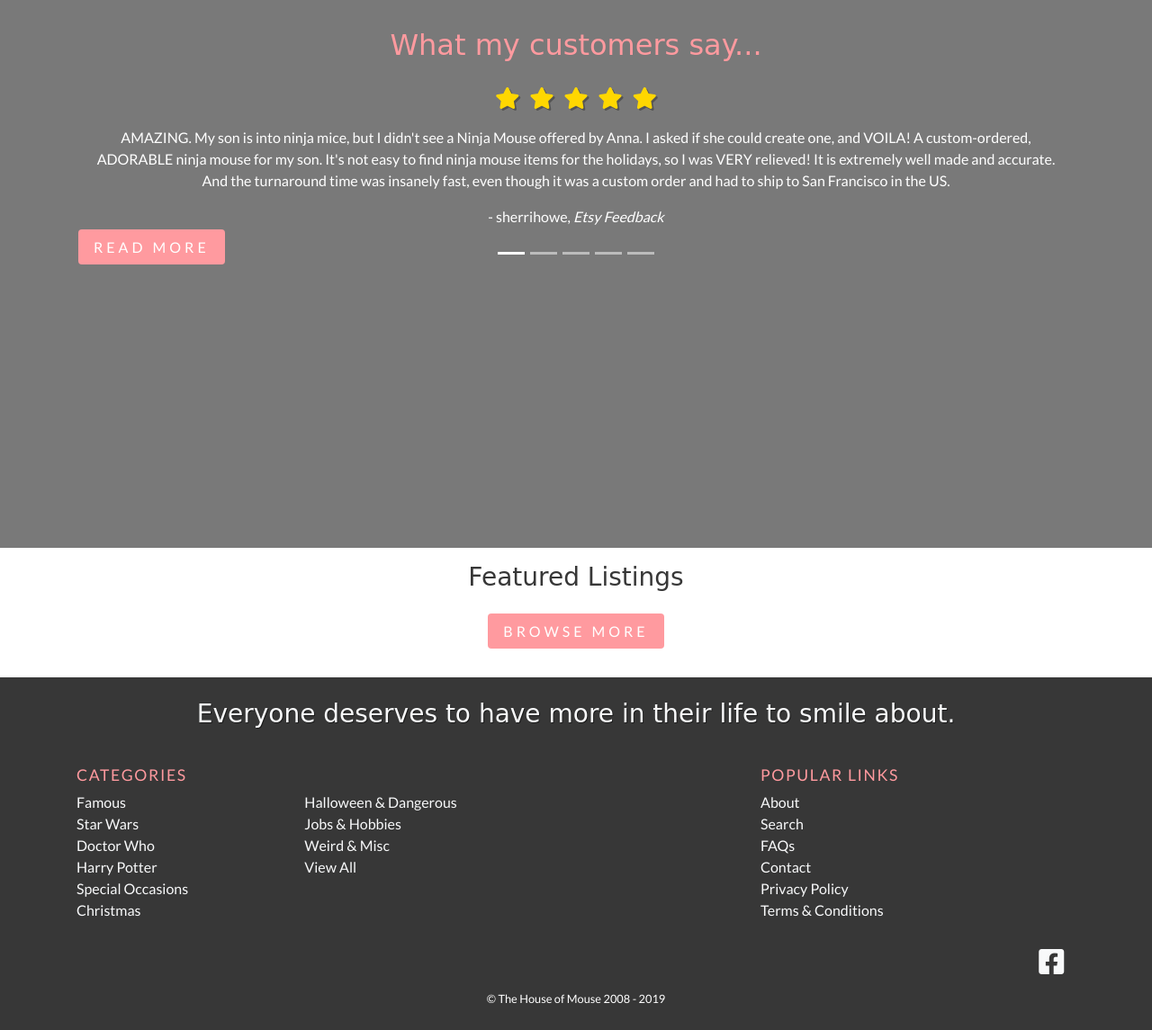
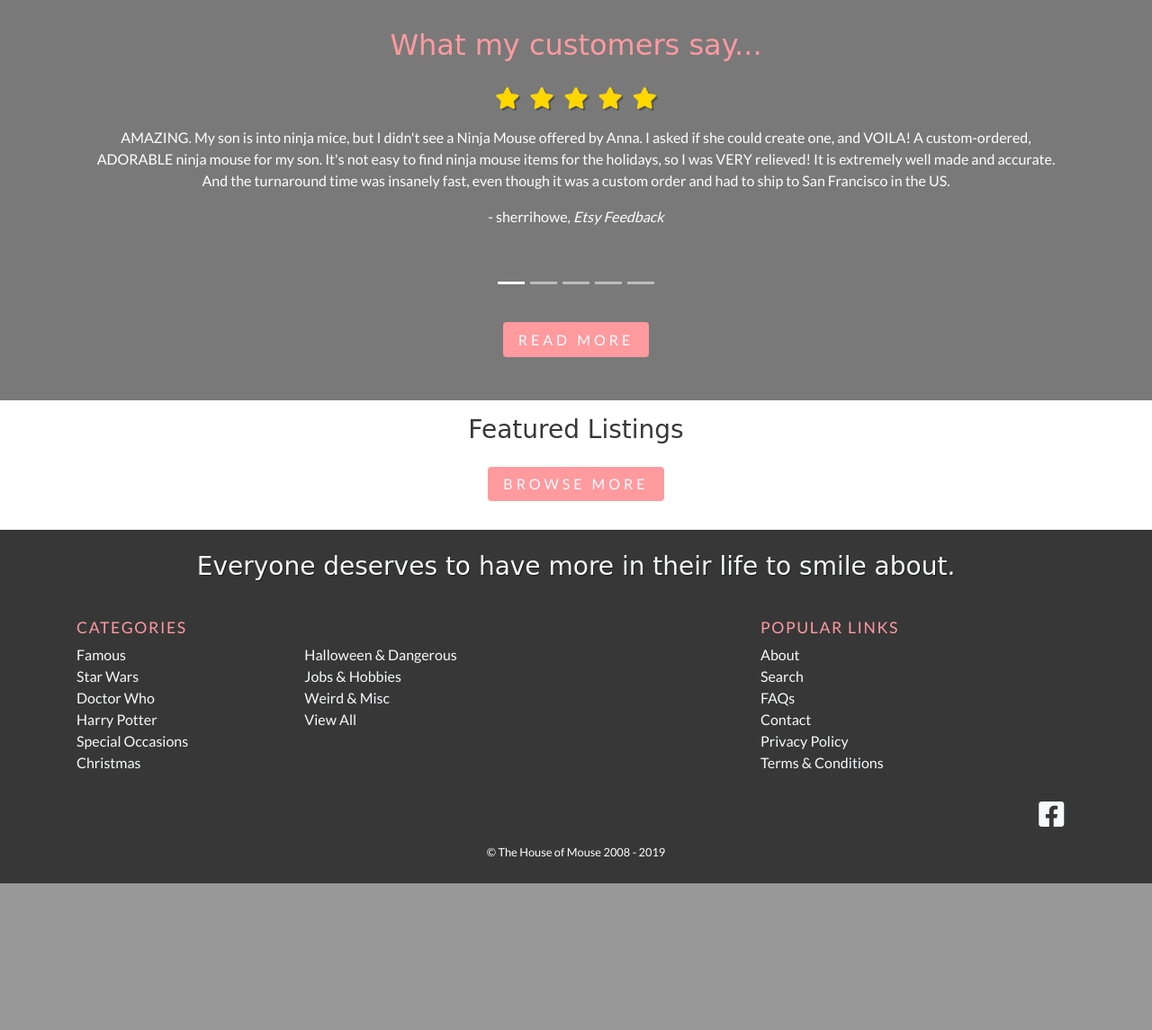
Before and after one commit to AJGreaves/thehouseofmouse, a Django app: page / in a window 1280 px wide. Shown: the part 1737-2882 px from the top of the page at 90% size. After the commit the page ends 2719 px from the top, so only its background shows below. Run offline with Django 3.2, Linux system fonts and the light colour scheme; data that the repository does not hold is empty; some libraries are stand-ins or nearby versions; some web fonts are replaced.

Commit message:
Add responsive fixed height to testimonials on index.

```diff
--- a/pages/templates/index.html
+++ b/pages/templates/index.html
@@ -181,7 +181,7 @@ Amsterdam.{% endblock %}
                                             <i class="fas fa-star"></i>
                                             <i class="fas fa-star"></i>
                                         </div>
-                                        <blockquote cite="https://www.etsy.com/shop/TheHouseOfMouse#reviews">
+                                        <blockquote class='blockquote' cite="https://www.etsy.com/shop/TheHouseOfMouse#reviews">
                                             <p>AMAZING. My son is into ninja mice, but I didn't see a Ninja Mouse
                                                 offered by Anna. I asked if she could create one, and VOILA! A
                                                 custom-ordered, ADORABLE ninja mouse for my son. It's not easy to
@@ -202,7 +202,7 @@ Amsterdam.{% endblock %}
                                             <i class="fas fa-star"></i>
                                             <i class="fas fa-star"></i>
                                         </div>
-                                        <blockquote cite="https://www.etsy.com/shop/TheHouseOfMouse#reviews">
+                                        <blockquote class='blockquote' cite="https://www.etsy.com/shop/TheHouseOfMouse#reviews">
                                             <p>I had a custom set of mice created specially for my boyfriend -
                                                 a Fallout vault dweller and a companion dog-mouse. :) They
                                                 turned out so well, I love them! Anna was really cool and
@@ -225,7 +225,7 @@ Amsterdam.{% endblock %}
                                             <i class="fas fa-star"></i>
                                             <i class="fas fa-star"></i>
                                         </div>
-                                        <blockquote cite="https://www.etsy.com/shop/TheHouseOfMouse#reviews">
+                                        <blockquote class='blockquote' cite="https://www.etsy.com/shop/TheHouseOfMouse#reviews">
                                             <p>This is my second purchase from The House of Mouse and I'm once again
                                                 very happy with this little mouse. It was a gift and was very much loved
                                                 by the recipient. The mouse is exactly as it appears in the photo and
@@ -244,7 +244,7 @@ Amsterdam.{% endblock %}
                                             <i class="fas fa-star"></i>
                                             <i class="fas fa-star"></i>
                                         </div>
-                                        <blockquote cite="https://www.etsy.com/shop/TheHouseOfMouse#reviews">
+                                        <blockquote class='blockquote' cite="https://www.etsy.com/shop/TheHouseOfMouse#reviews">
                                             <p>I got this as a gift for a friend, and it's adorable! I was in a little
                                                 of a time crunch since it was for his birthday, but Anna was very
                                                 understanding and made sure I got it on time. Thank you!</p>
@@ -261,7 +261,7 @@ Amsterdam.{% endblock %}
                                             <i class="fas fa-star"></i>
                                             <i class="fas fa-star"></i>
                                         </div>
-                                        <blockquote cite="https://www.etsy.com/shop/TheHouseOfMouse#reviews">
+                                        <blockquote class='blockquote' cite="https://www.etsy.com/shop/TheHouseOfMouse#reviews">
                                             <p>At a loss of words! They are superb, incredibly detailed,
                                                 magnificent and gorgeous. A WOW gift for my hubby who is very happy :-D
                                                 Thank you for your little joyful mice: great, artworks!</p>
--- a/static/scss/pages/_index.scss
+++ b/static/scss/pages/_index.scss
@@ -126,12 +126,9 @@
 
 #testimonials-container {
     padding: 2rem 1rem;
-    height: 610px;
 }
 
-.btn-fixed {
-    position: absolute;
-    bottom: 0;
-    left: 0;
-    margin-bottom: 1rem;
+.blockquote {
+    height: 300px;
+    font-size: 1rem;
 }
--- a/static/scss/pages/_mediaqueries.scss
+++ b/static/scss/pages/_mediaqueries.scss
@@ -11,6 +11,10 @@
         width: 49%;
         display: inline-block;
     }
+
+    .blockquote {
+        height: 200px;
+    }
 }
 
 // Large devices (desktops, 992px and up)
@@ -21,4 +25,7 @@
     .home-category-wrapper-lg h3 {
         font-size: 2rem;
     }
+    .blockquote {
+        height: 145px;
+    }
 }
```
Also changed, not shown: static/css/main.css (+9 -6 lines), static/css/main.min.css, 6 other files.
